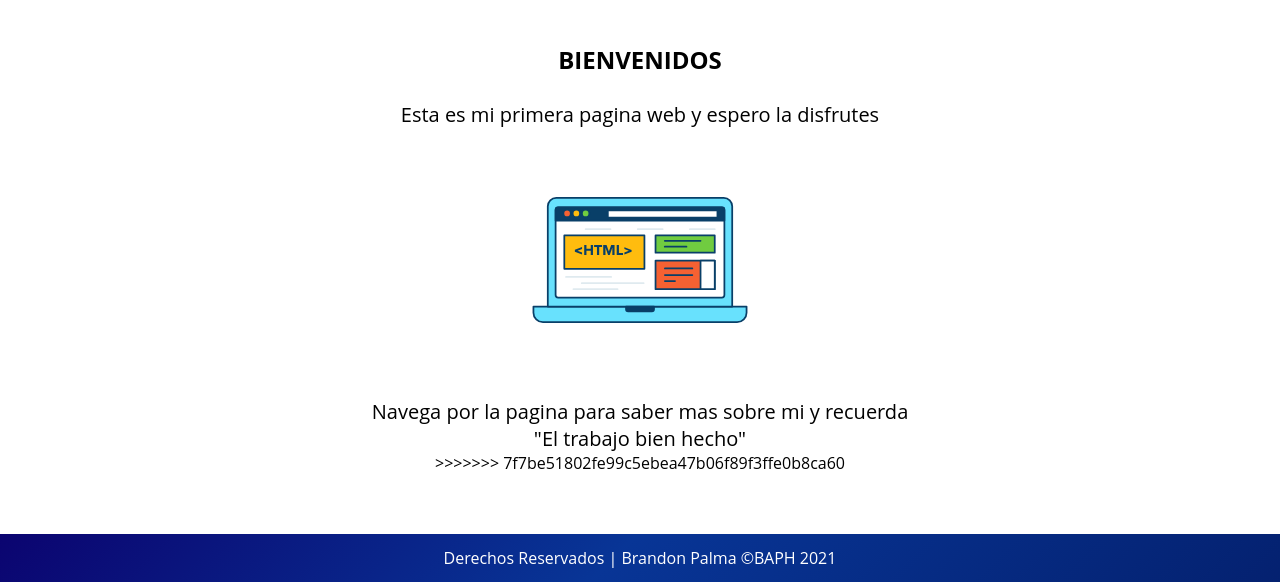
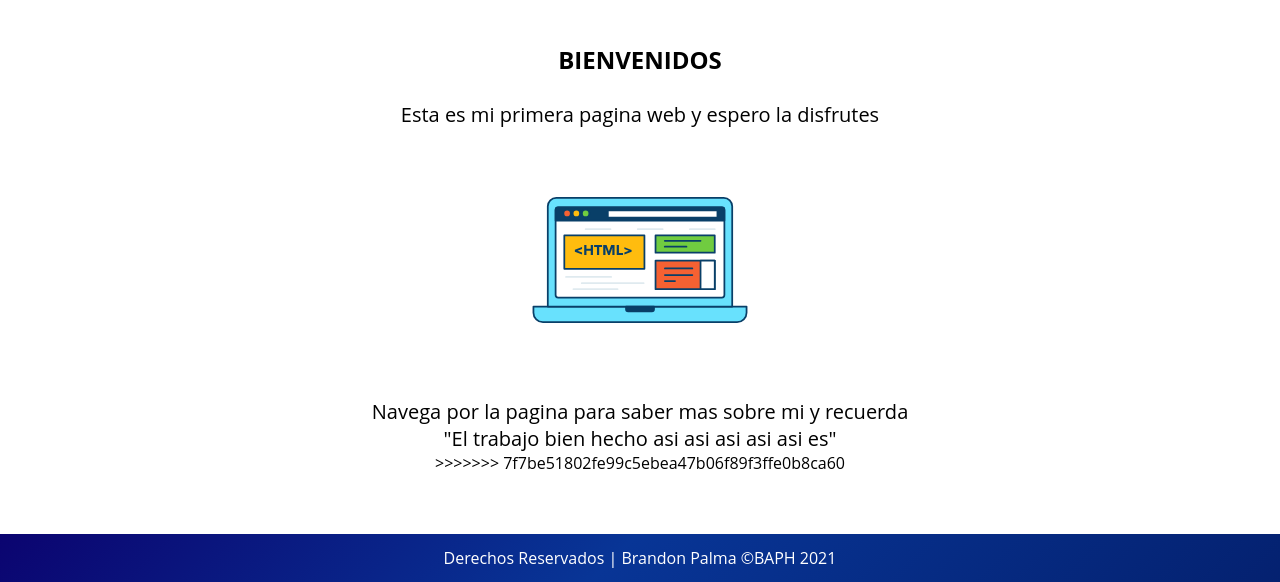
Before and after one commit to bpalma2019629/in5bm_sitio_web_kinal, a plain HTML site: page index.html in a window 1280 px wide. Shown: the part 439-1021 px from the top of the page. Drawn offline with Linux system fonts and the light colour scheme.

Commit message:
Actualizacion slogan

```diff
--- a/index.html
+++ b/index.html
@@ -41,7 +41,7 @@
                     Esta es mi primera pagina web y espero la disfrutes <br>
                     <img class="svg" src="assets/img/HTML_Outline.svg" alt=""><br>
                     Navega por la pagina para saber mas sobre mi y recuerda <br>
-                    "El trabajo bien hecho"
+                    "El trabajo bien hecho asi asi asi asi asi es"
                 </p>
 >>>>>>> 7f7be51802fe99c5ebea47b06f89f3ffe0b8ca60
             </div>
```
